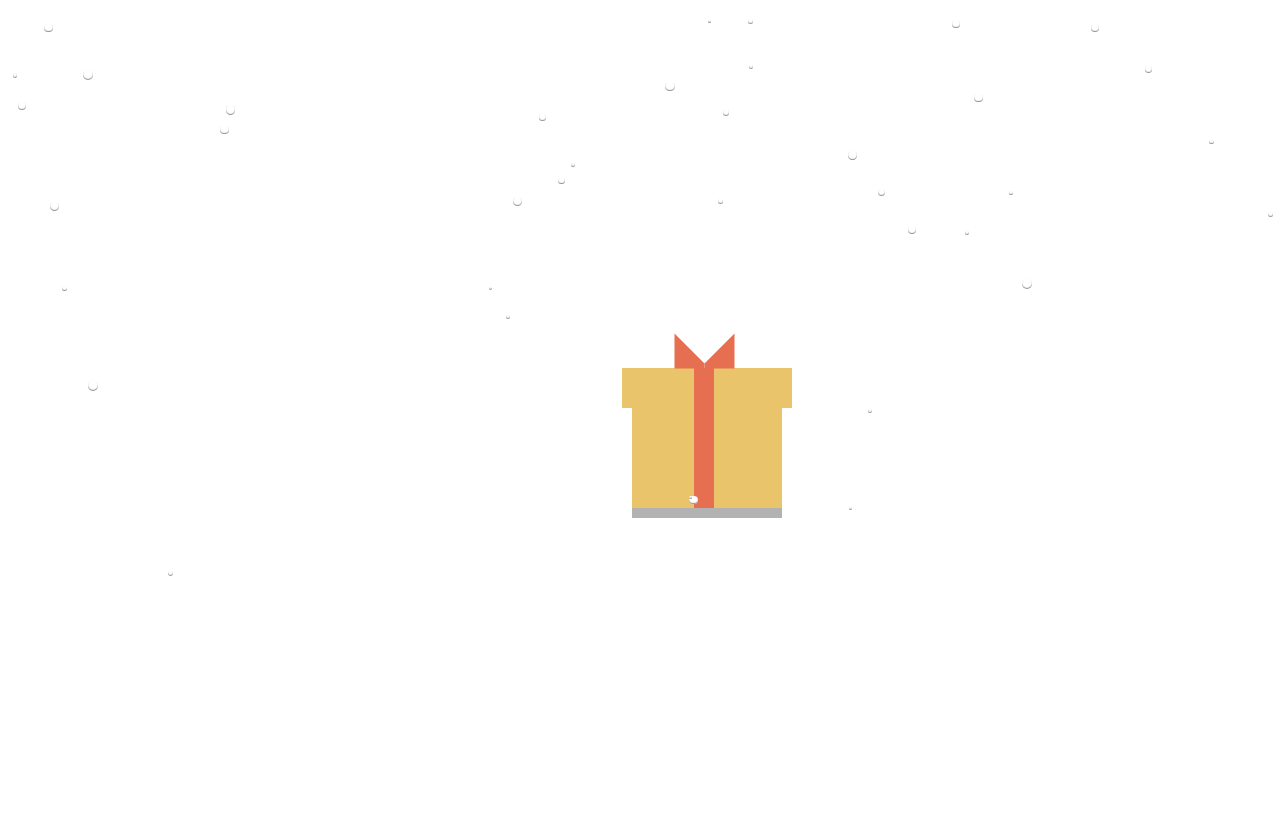
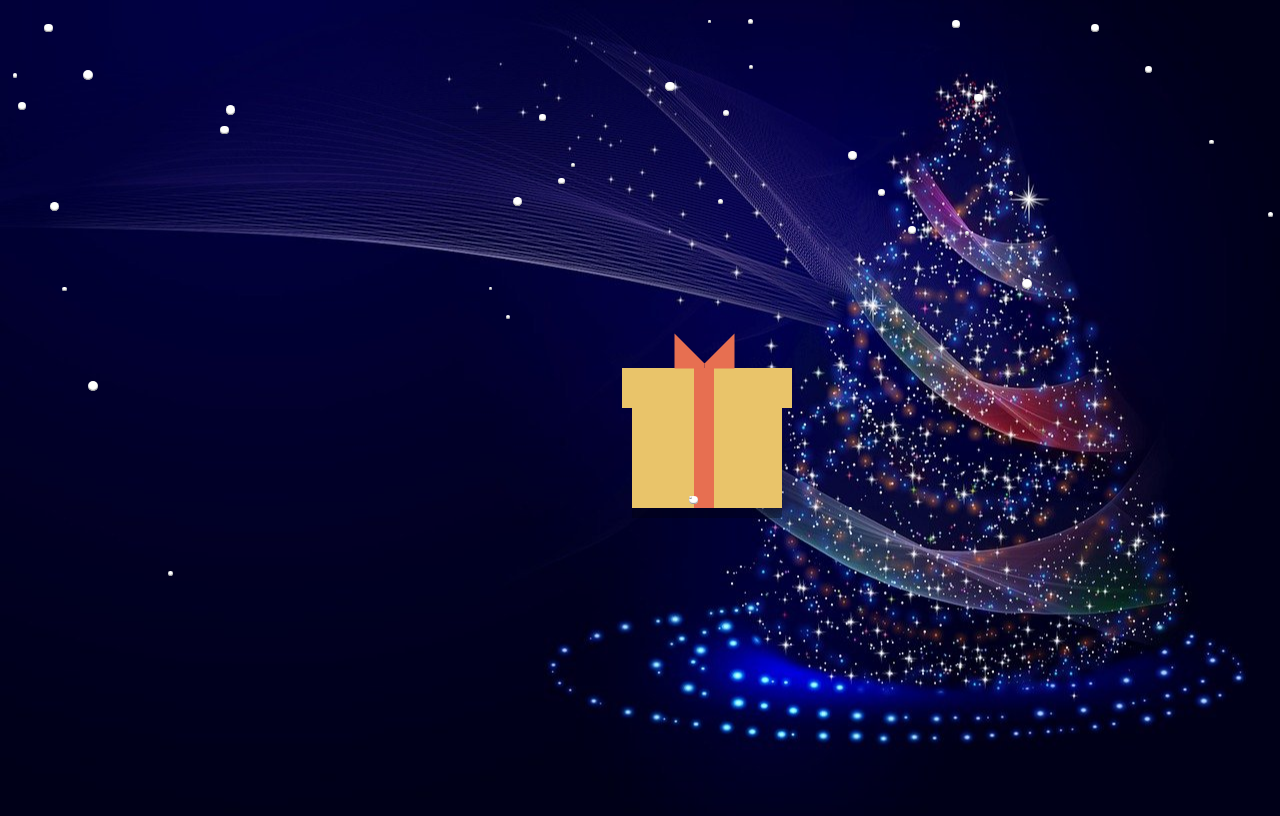
Before and after one commit to oscarpoparin/PROJECT_A, a plain HTML site: page index.html in a window 1280 px wide. Drawn offline with Linux system fonts and the light colour scheme.

Commit message:
se resuelve error de fondo

```diff
--- a/css/style.css
+++ b/css/style.css
@@ -4,7 +4,7 @@ body{
     align-items: center;
     margin-right: 25px;
     min-height: 100vh;
-    background-image: url(img/christmas-tree-2928142_1280.jpg);
+    background-image: url("../img/christmas-tree-2928142_1280.jpg");
     background-size: cover;
     background-position: center;
     overflow: hidden;
```
